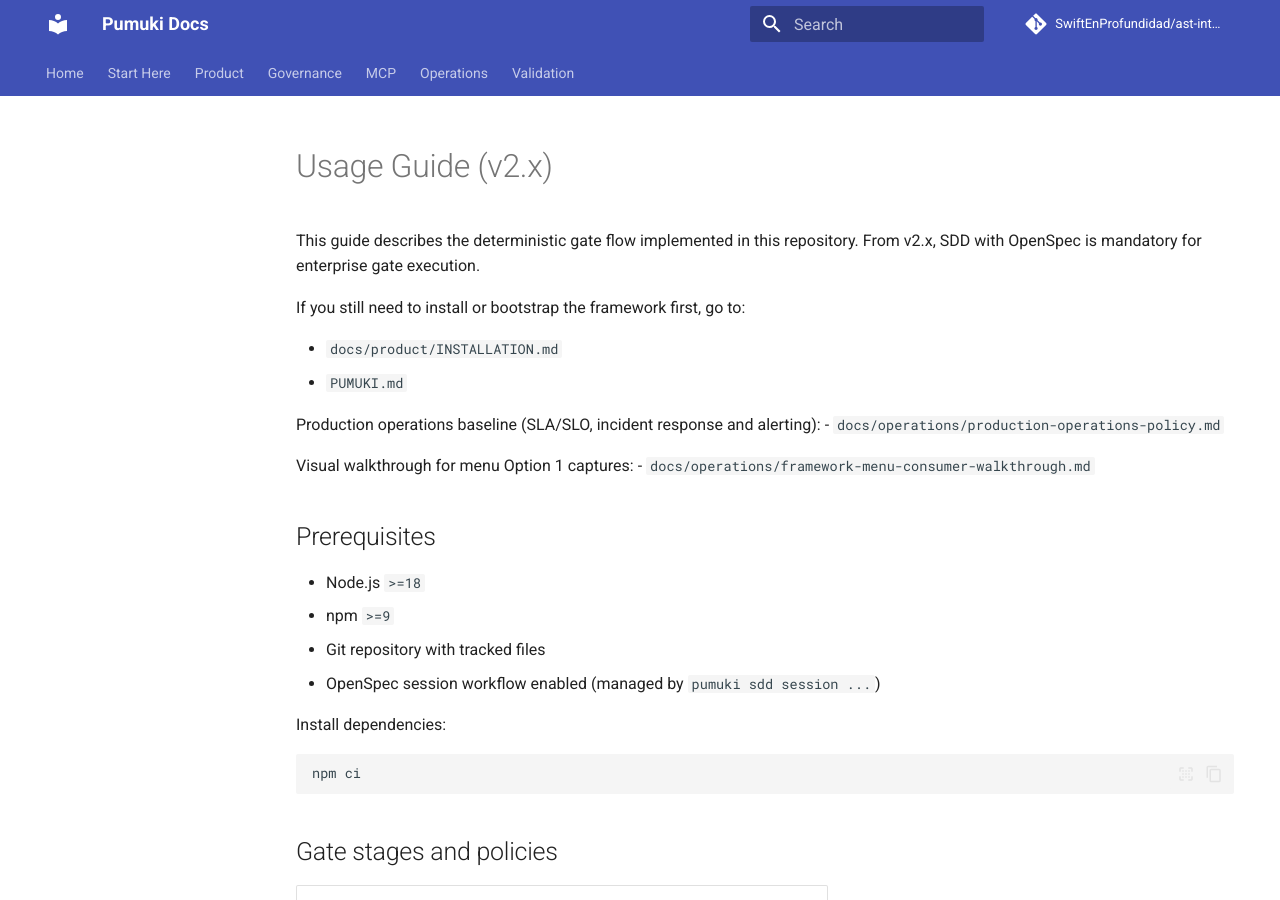
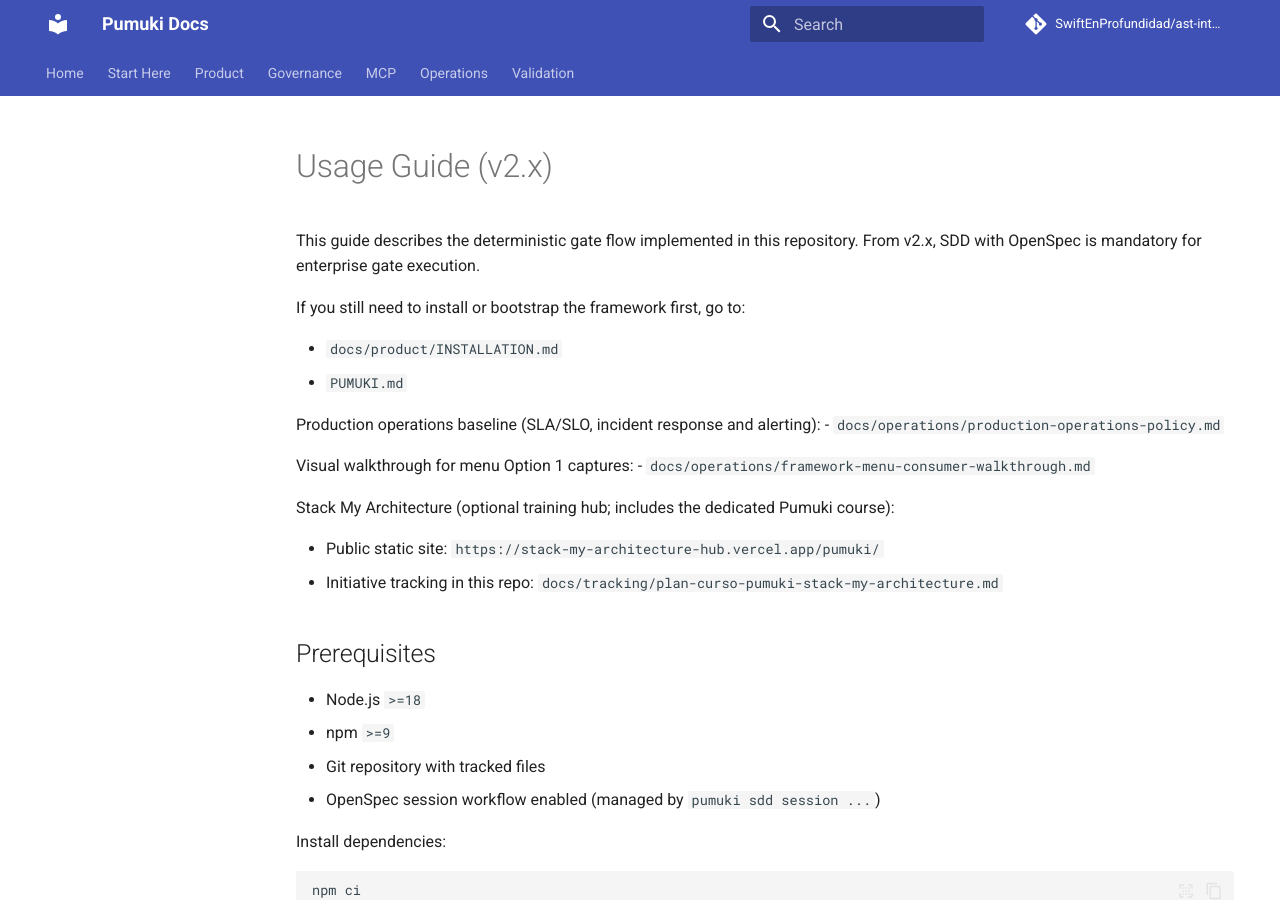
Before and after one commit to SwiftEnProfundidad/ast-intelligence-hooks, an MkDocs documentation site: the page built from docs/product/USAGE.md, in a window 1280 px wide and 900 px high. Built offline with MkDocs 1.6.1 and Material for MkDocs 9.7.7, drawn with Linux system fonts in a browser that asks for light colours; comment, search, counter and statistics services are not loaded.

Commit message:
docs(usage): enlace al curso Pumuki en Stack My Architecture hub

```diff
--- a/docs/product/USAGE.md
+++ b/docs/product/USAGE.md
@@ -13,6 +13,11 @@ Production operations baseline (SLA/SLO, incident response and alerting):
 
 Visual walkthrough for menu Option 1 captures:
 - `docs/operations/framework-menu-consumer-walkthrough.md`
+
+Stack My Architecture (optional training hub; includes the dedicated Pumuki course):
+
+- Public static site: `https://stack-my-architecture-hub.vercel.app/pumuki/`
+- Initiative tracking in this repo: `docs/tracking/plan-curso-pumuki-stack-my-architecture.md`
 
 ## Prerequisites
 
```
